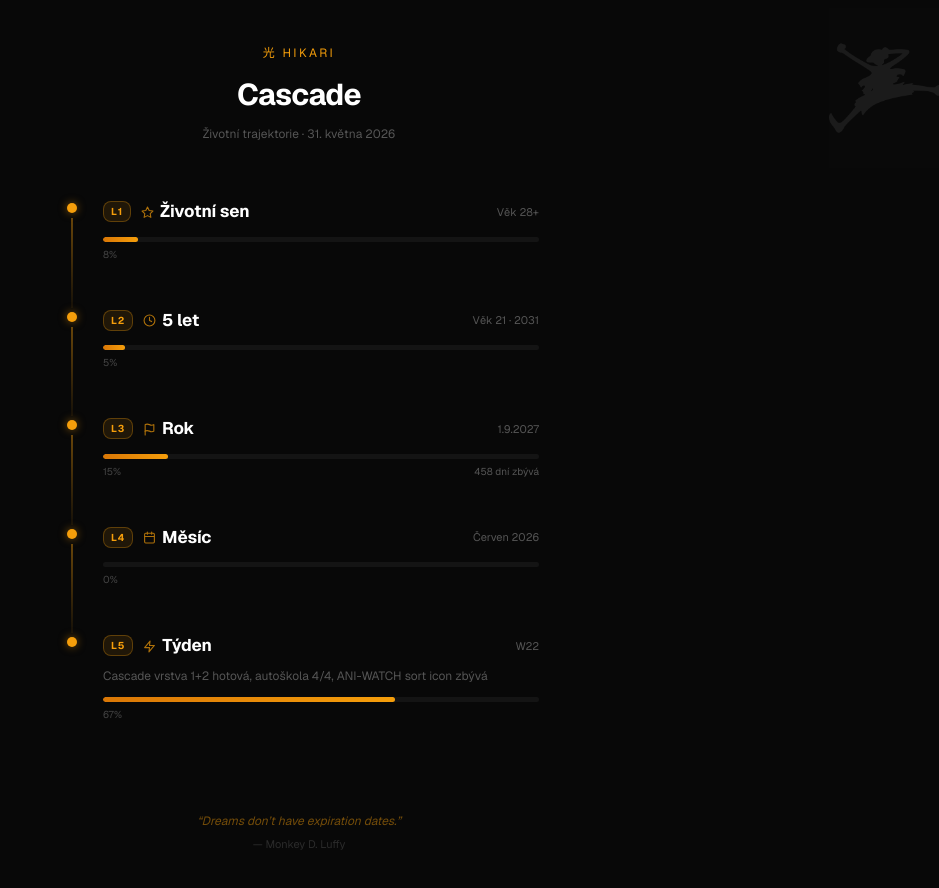
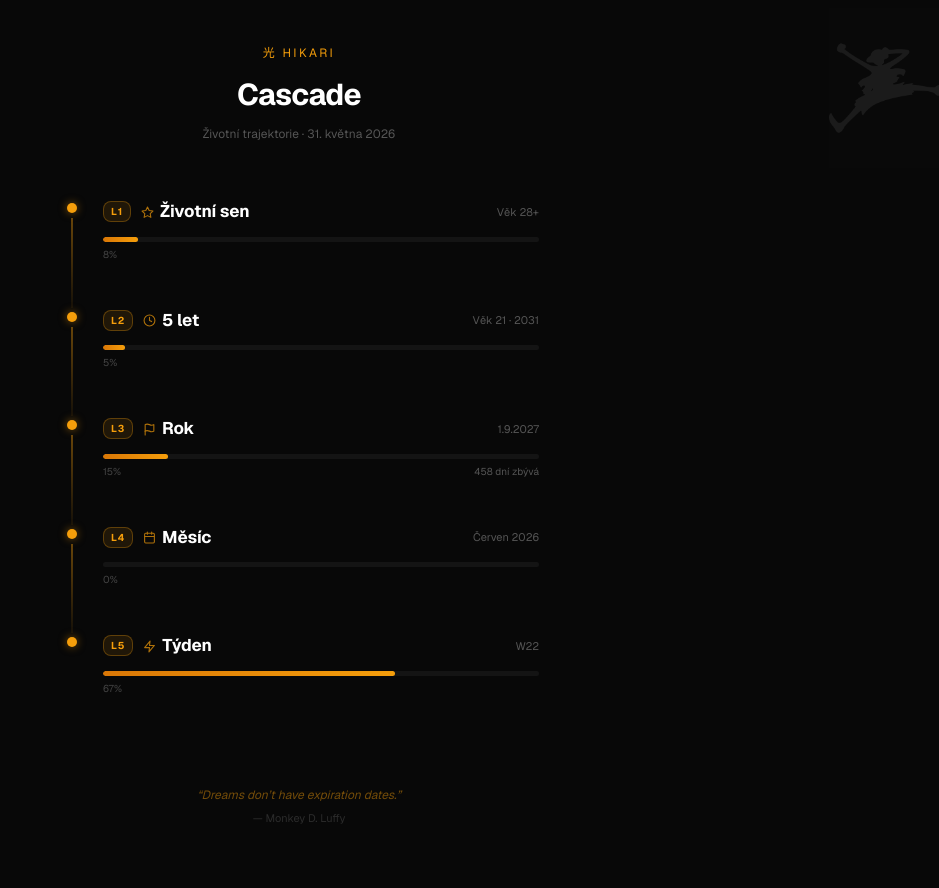
Before and after one commit to matuk42/hikari-dashboard, a Next.js app: page /cascade in a window 1280 px wide. Shown: the top 888 px of the page, without its empty margins (341-1280 px from the left). Built offline with nearby package versions, Linux system fonts and the light colour scheme.

Commit message:
auto: save changes

```diff
--- a/app/cascade/page.tsx
+++ b/app/cascade/page.tsx
@@ -66,7 +66,6 @@ const LAYERS: LayerData[] = [
     n: 5,
     title: 'Týden',
     timeframe: 'W22',
-    description: 'Cascade vrstva 1+2 hotová, autoškola 4/4, ANI-WATCH sort icon zbývá',
     icon: 'zap',
     progress: 67,
   },
```
